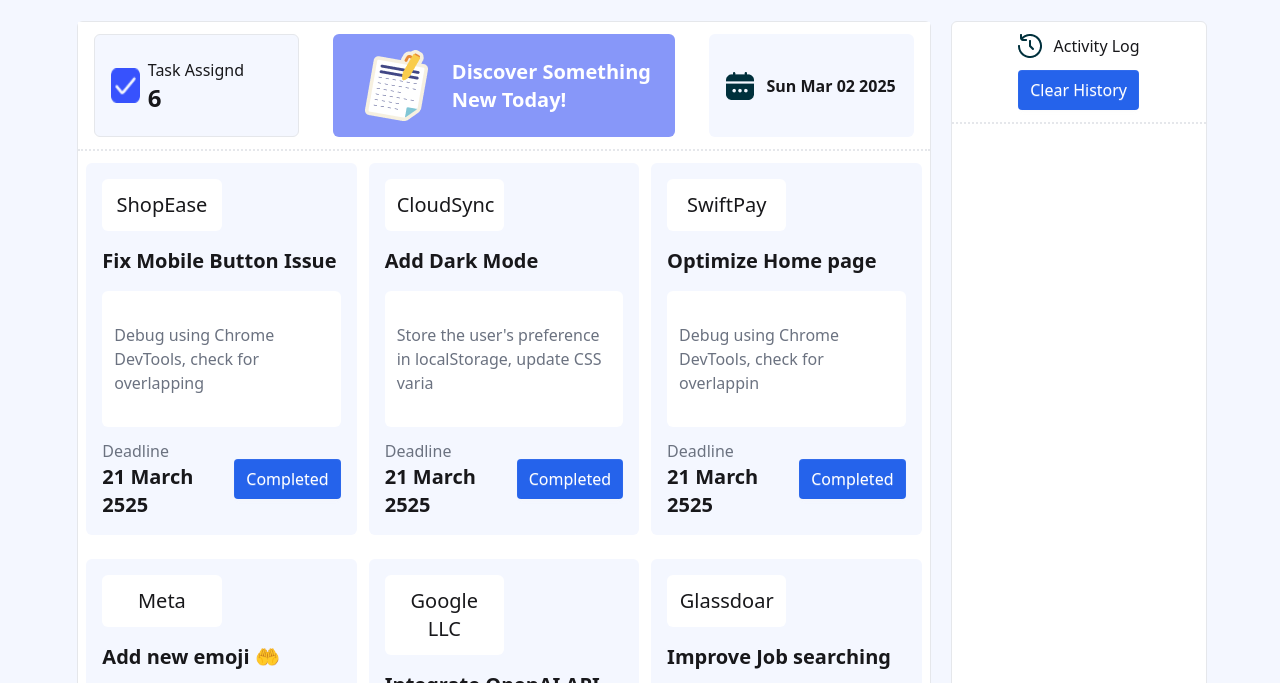
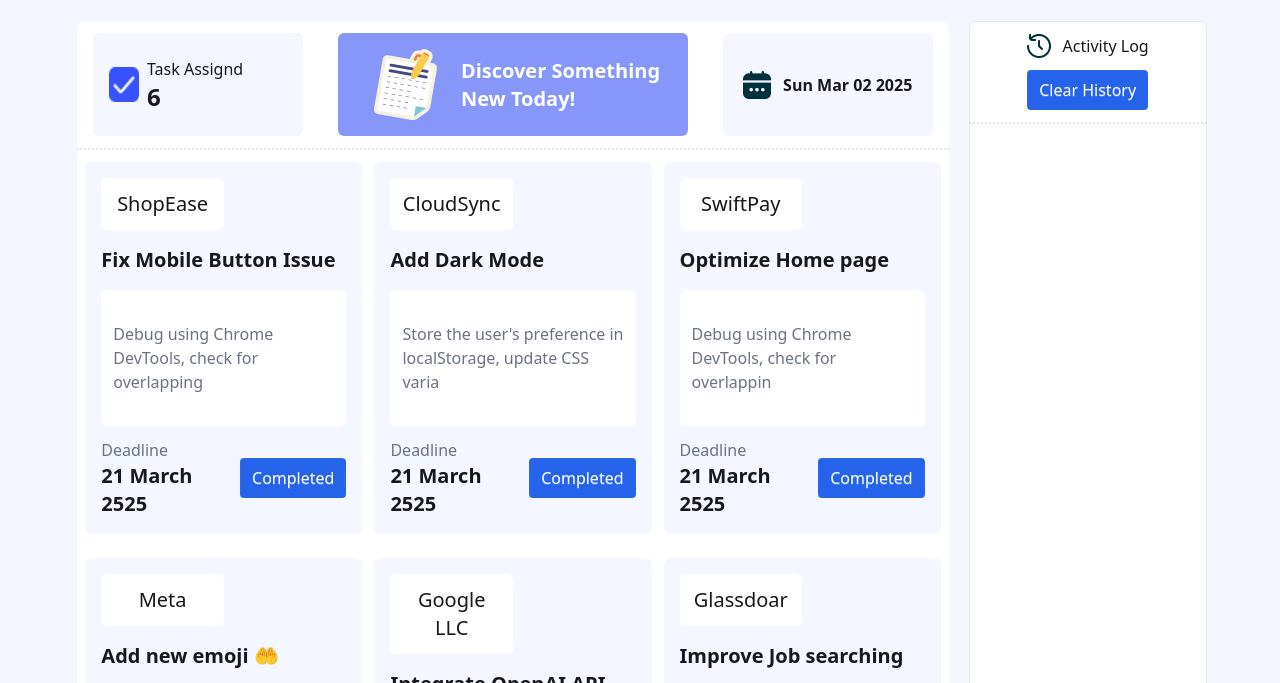
Before and after one commit to sayedkhan19/ASSIGNMENT-5, a plain HTML site: page index.html in a window 1280 px wide. Shown: the part 103-786 px from the top of the page. Drawn offline with nearby package versions, Linux system fonts and the light colour scheme.

Commit message:
add some css

```diff
--- a/index.html
+++ b/index.html
@@ -32,11 +32,11 @@
      <!-- main -->
       <main class="flex flex-row w-11/12 gap-3 mx-auto mt-3 mb-3 rounded-md">
         <!-- left section -->
-         <section class="w-10/12 mt-3 ml-6 border rounded-md">
+         <section class="w-11/12 mt-3 ml-6 rounded-md">
             <!-- top div container -->
-             <div class="flex flex-row justify-between px-4 py-3 bg-white border-b-2 border-dotted">
+             <div class="flex flex-row justify-between px-4 py-3 bg-white border-b-2 border-dotted rounded-t-lg">
                 <!-- top let -->
-                 <div class="flex flex-row gap-2 w-3/12 p-4 bg-[#F4F7FF] border rounded-md items-center">
+                 <div class="flex flex-row gap-2 w-3/12 p-4 bg-[#F4F7FF]  rounded-md items-center">
                    <img class="w-1/6 h-3/6" src="assets/checkbox.png" alt="">
                    <div class="flex flex-col">
                          <h3>Task Assignd</h3>
```
